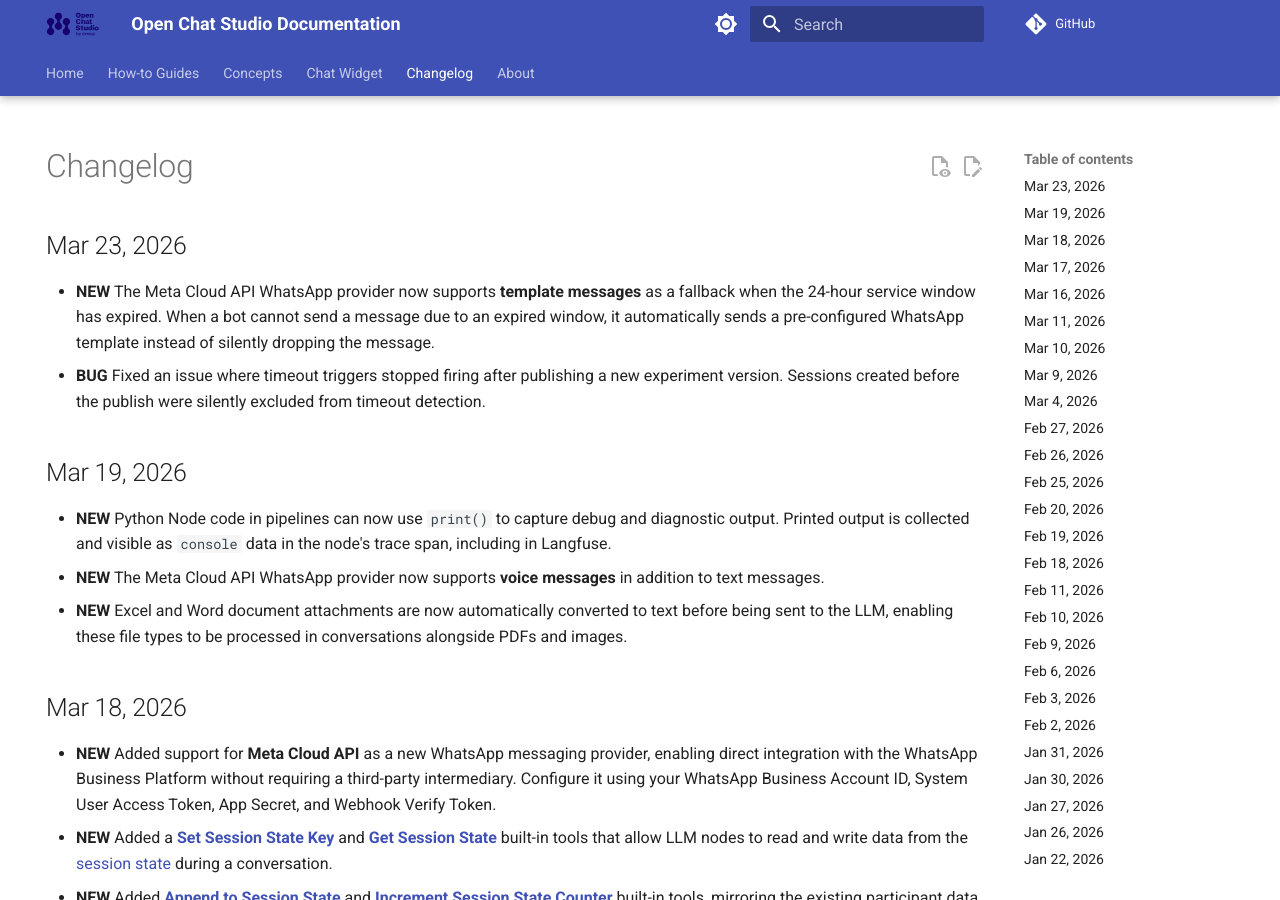
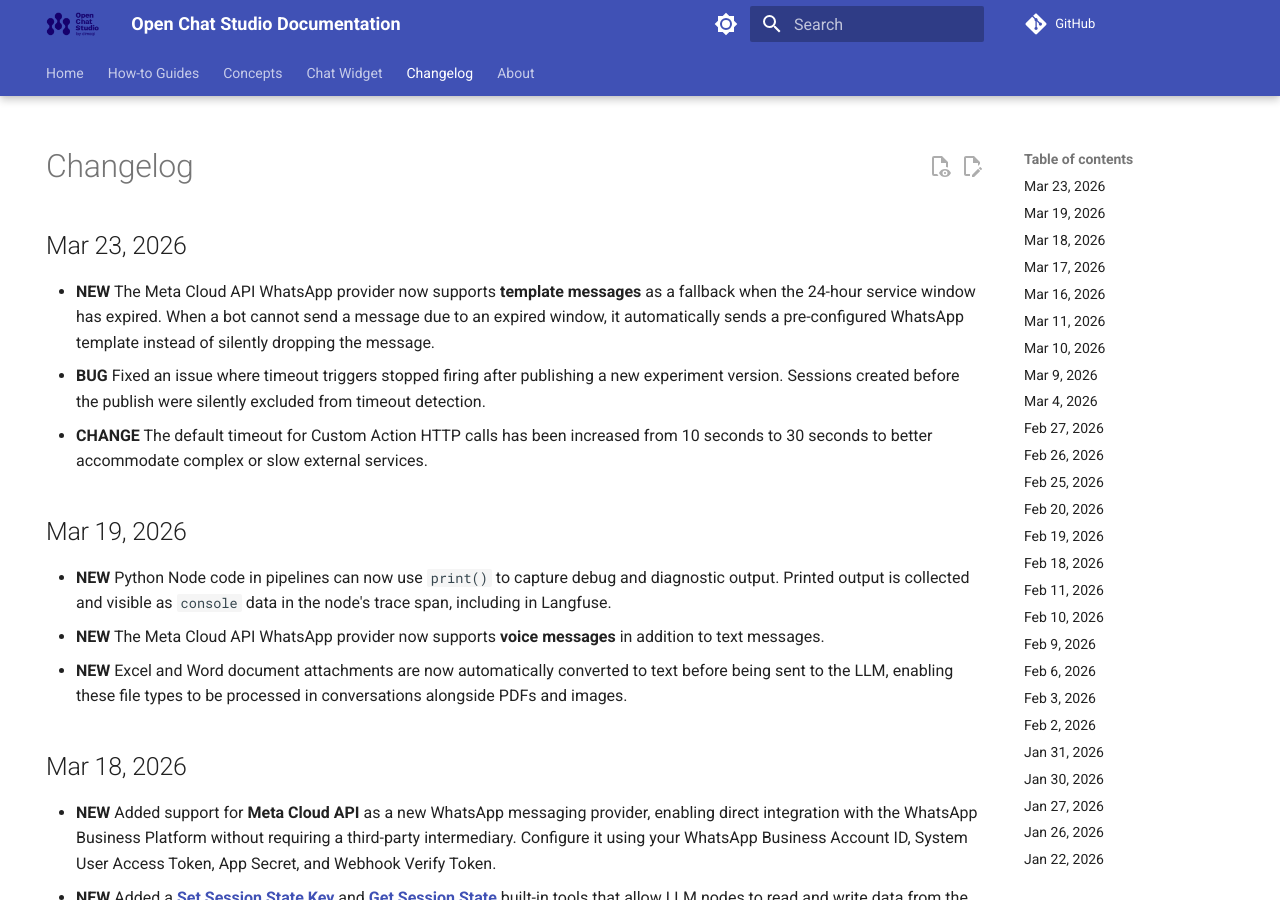
Before and after one commit to dimagi/open-chat-studio-docs, an MkDocs documentation site: the page built from docs/changelog.md, in a window 1280 px wide and 900 px high. Built offline with MkDocs 1.6.1 and Material for MkDocs 9.7.7, drawn with Linux system fonts in a browser that asks for light colours; a script that is not in the unit is left out; comment, search, counter and statistics services are not loaded.

Commit message:
update changelog and docs from OCS PR #3075

```diff
--- a/docs/changelog.md
+++ b/docs/changelog.md
@@ -7,6 +7,7 @@ hide:
 ## Mar 23, 2026
 * **NEW** The Meta Cloud API WhatsApp provider now supports **template messages** as a fallback when the 24-hour service window has expired. When a bot cannot send a message due to an expired window, it automatically sends a pre-configured WhatsApp template instead of silently dropping the message.
 * **BUG** Fixed an issue where timeout triggers stopped firing after publishing a new experiment version. Sessions created before the publish were silently excluded from timeout detection.
+* **CHANGE** The default timeout for Custom Action HTTP calls has been increased from 10 seconds to 30 seconds to better accommodate complex or slow external services.
 
 ## Mar 19, 2026
 * **NEW** Python Node code in pipelines can now use `print()` to capture debug and diagnostic output. Printed output is collected and visible as `console` data in the node's trace span, including in Langfuse.
```
